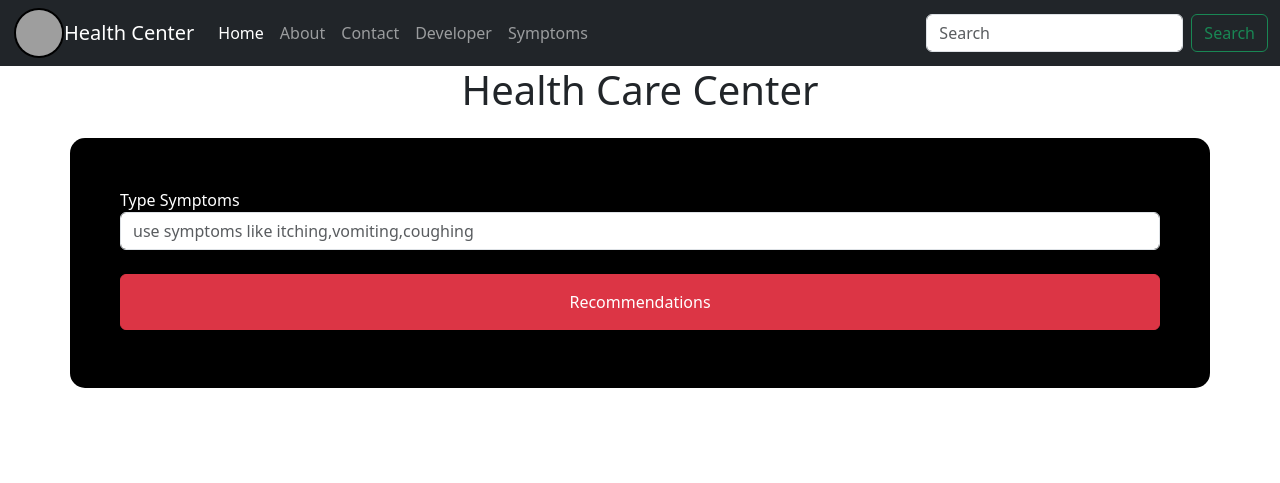
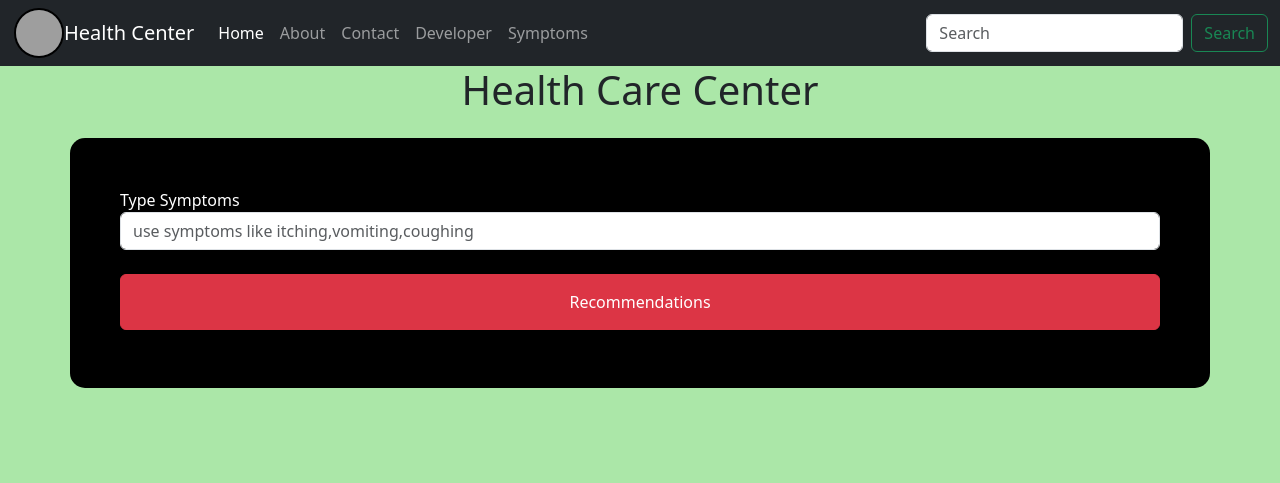
Before and after one commit to B1bekGautam/datascience, a Flask app: page / in a window 1280 px wide. Shown: the top 483 px of the page. Run offline with Flask 3, Linux system fonts and the light colour scheme; parts of the project's set-up code (start-up, migrations or seed data) failed here and were passed over; grey boxes are pictures that could not be loaded.

Commit message:
Update index.html

```diff
--- a/templates/index.html
+++ b/templates/index.html
@@ -25,7 +25,7 @@
 
   </style>
    </head>
-  <body style="background-color: white">
+  <body style="background-color: rgba(151, 226, 147, 0.8)">
 <!--  // this is navbar-->
  <nav class="navbar navbar-expand-lg navbar-dark bg-dark">
   <div class="container-fluid">
```
